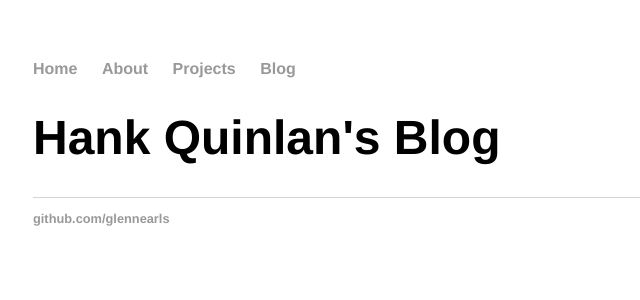
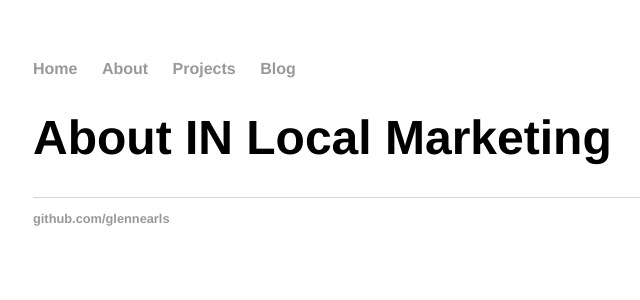
Before and after one commit to GlennEarls/glennearls.github.io, a Jekyll site: the page built from about/index.html, in a window 1280 px wide. Shown: the top 300 px of the page, without its empty margins (159-799 px from the left). Built offline with Jekyll 4.4.1, drawn with Linux system fonts in a browser that asks for light colours.

Commit message:
Update index.html

```diff
--- a/about/index.html
+++ b/about/index.html
@@ -1,5 +1,5 @@
 ---
 layout: default
-title: Hank Quinlan's Blog
+title: About IN Local Marketing
 ---
 	<h1>{{ page.title }}</h1>
```
